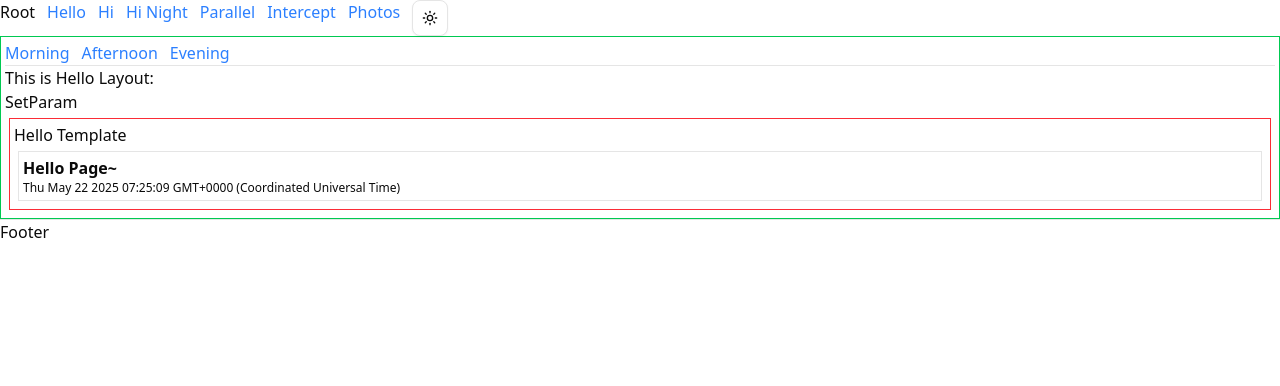
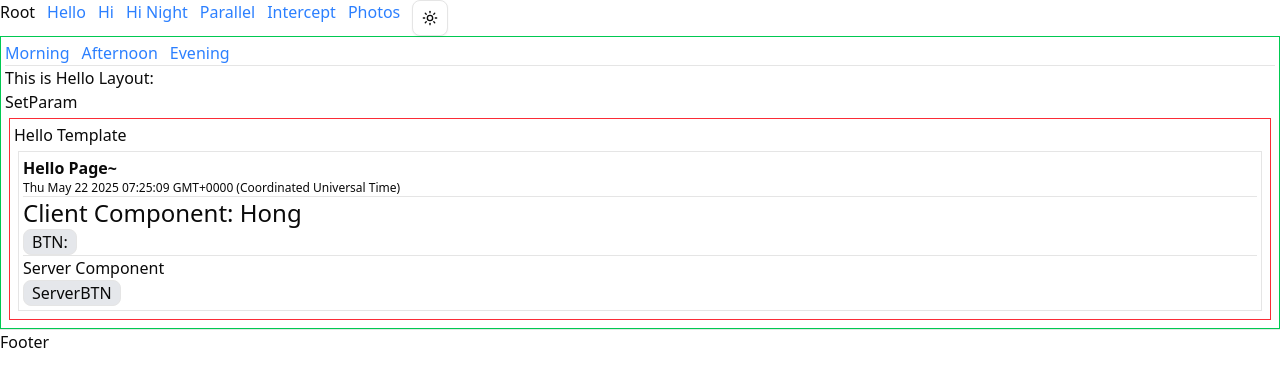
Before and after one commit to indiflex/hana7, a Next.js app in the folder next/my-app/: page /hello in a window 1280 px wide. Shown: the top 386 px of the page. Built offline with nearby package versions, Linux system fonts and the light colour scheme; no server answers.

Commit message:
Server API, middleware.ts,  server action 복습

```diff
--- a/next/my-app/app/(playground)/hello/page.tsx
+++ b/next/my-app/app/(playground)/hello/page.tsx
@@ -1,12 +1,15 @@
 // export const dynamic = 'force-dynamic';
 import { use } from 'react';
+import { getFolders } from '@/lib/folders';
+import ClientComponent from '@/components/ClientComponent';
+import ServerComponent from '@/components/ServerComponent';
 
 type Props = {
   searchParams: Promise<{ q: string }>;
 };
 export default function Hello({ searchParams }: Props) {
   const { q } = use(searchParams);
-  console.log('🚀 q:', q);
+  // console.log('🚀 q:', q);
 
   return (
     <div className='border m-1 p-1'>
@@ -14,6 +17,10 @@ export default function Hello({ searchParams }: Props) {
         Hello Page~ <span className='text-red-500'>{q}</span>
       </h3>
       <div className='text-xs'>{`${new Date()}`}</div>
+      <hr />
+      <ClientComponent name={'Hong'} fAction={getFolders}>
+        <ServerComponent f={getFolders} />
+      </ClientComponent>
     </div>
   );
 }
--- a/next/my-app/app/api/hello/route.ts
+++ b/next/my-app/app/api/hello/route.ts
@@ -27,12 +27,12 @@ export async function GET(request: NextRequest) {
   res.cookies.set('x', '123');
   res.cookies.set('y', '456');
 
-  const dbPasswd = process.env.DB_PASSWD;
-  const { DEV_X } = process.env;
-  console.log('🚀 dbPasswd:', dbPasswd);
-  console.log('🚀 DEV_X:', DEV_X);
-  console.log('🚀 NEXT_PUBLIC_x:', process.env.NEXT_PUBLIC_X);
-  console.log('🚀 NEXT_PUBLIC_URL:', process.env.NEXT_PUBLIC_URL);
+  // const dbPasswd = process.env.DB_PASSWD;
+  // const { DEV_X } = process.env;
+  // console.log('🚀 dbPasswd:', dbPasswd);
+  // console.log('🚀 DEV_X:', DEV_X);
+  // console.log('🚀 NEXT_PUBLIC_x:', process.env.NEXT_PUBLIC_X);
+  // console.log('🚀 NEXT_PUBLIC_URL:', process.env.NEXT_PUBLIC_URL);
 
   const expireDate = new Date();
   expireDate.setTime(expireDate.getTime() + 24 * 60 * 60 * 1000);
--- a/next/my-app/app/components/HelloSearchParams.tsx
+++ b/next/my-app/app/components/HelloSearchParams.tsx
@@ -12,12 +12,12 @@ export default function HelloSearchParams() {
     setState(sparams.get('q') ?? '');
   }, [sparams]);
 
-  const dbPasswd = process.env.DB_PASSWD;
-  const { DEV_X } = process.env;
-  console.log('🚀 dbPasswd:', dbPasswd);
-  console.log('🚀 DEV_X:', DEV_X);
-  console.log('🚀 NEXT_PUBLIC_x:', process.env.NEXT_PUBLIC_X);
-  console.log('🚀 NEXT_PUBLIC_URL:', process.env.NEXT_PUBLIC_URL);
+  // const dbPasswd = process.env.DB_PASSWD;
+  // const { DEV_X } = process.env;
+  // console.log('🚀 dbPasswd:', dbPasswd);
+  // console.log('🚀 DEV_X:', DEV_X);
+  // console.log('🚀 NEXT_PUBLIC_x:', process.env.NEXT_PUBLIC_X);
+  // console.log('🚀 NEXT_PUBLIC_URL:', process.env.NEXT_PUBLIC_URL);
 
   const router = useRouter();
   // const pathname = usePathname();
--- /dev/null
+++ b/next/my-app/components/ClientComponent.tsx
@@ -0,0 +1,38 @@
+'use client';
+
+import { PropsWithChildren, useState } from 'react';
+import { Folder } from '@/lib/folders';
+import ServerComponent from './ServerComponent';
+
+type Props = {
+  name: string;
+  fAction: () => Promise<Folder[]>;
+};
+
+export default function ClientComponent({
+  name,
+  fAction,
+  children,
+}: PropsWithChildren<Props>) {
+  const [folders, setFolders] = useState<Folder[]>([]);
+
+  // const plusCount = () => console.log('plus!!!');
+
+  return (
+    <>
+      <h1 className='text-2xl'>Client Component: {name}</h1>
+      <button
+        onClick={async () => {
+          const folders = await fAction();
+          console.log('🚀 folders:', folders);
+          setFolders(folders);
+        }}
+        className='btn'
+      >
+        BTN: {folders.map((f) => f.title).join(' | ')}
+      </button>
+      <hr />
+      <div>{children}</div>
+    </>
+  );
+}
--- /dev/null
+++ b/next/my-app/components/ServerComponent.tsx
@@ -0,0 +1,25 @@
+import { createPost } from '@/lib/actions/post-actioins';
+import { Folder } from '@/lib/folders';
+
+type Props = {
+  f: () => Promise<Folder[]>;
+};
+
+export default async function ServerComponent({ f }: Props) {
+  const saction = async (formData: FormData) => {
+    'use server';
+    console.log('xxxxxxxx>', formData.get('x'));
+    const folders = await f();
+    console.log('🚀 server-folders:', folders);
+  };
+  return (
+    <>
+      <h2>Server Component</h2>
+      <form action={saction}>
+        <button type='submit' className='btn'>
+          ServerBTN
+        </button>
+      </form>
+    </>
+  );
+}
--- a/next/my-app/components/ui/mode-toggle.tsx
+++ b/next/my-app/components/ui/mode-toggle.tsx
@@ -13,7 +13,7 @@ import {
 
 export function ModeToggle() {
   const { theme, setTheme } = useTheme();
-  console.log('🚀 theme:', theme);
+  // console.log('🚀 theme:', theme);
 
   return (
     <DropdownMenu>
--- a/next/my-app/middleware.ts
+++ b/next/my-app/middleware.ts
@@ -5,7 +5,7 @@ export async function middleware(req: NextRequest) {
   console.log('🚀 middleware - pathname:', pathname);
   if (pathname.startsWith('/hello/')) {
     const path = pathname.substring(pathname.lastIndexOf('/'));
-    console.log('🚀 paths:', path);
+    // console.log('🚀 paths:', path);
     return NextResponse.redirect(new URL(`/hi${path}?x=000`, req.url));
   }
 
```
